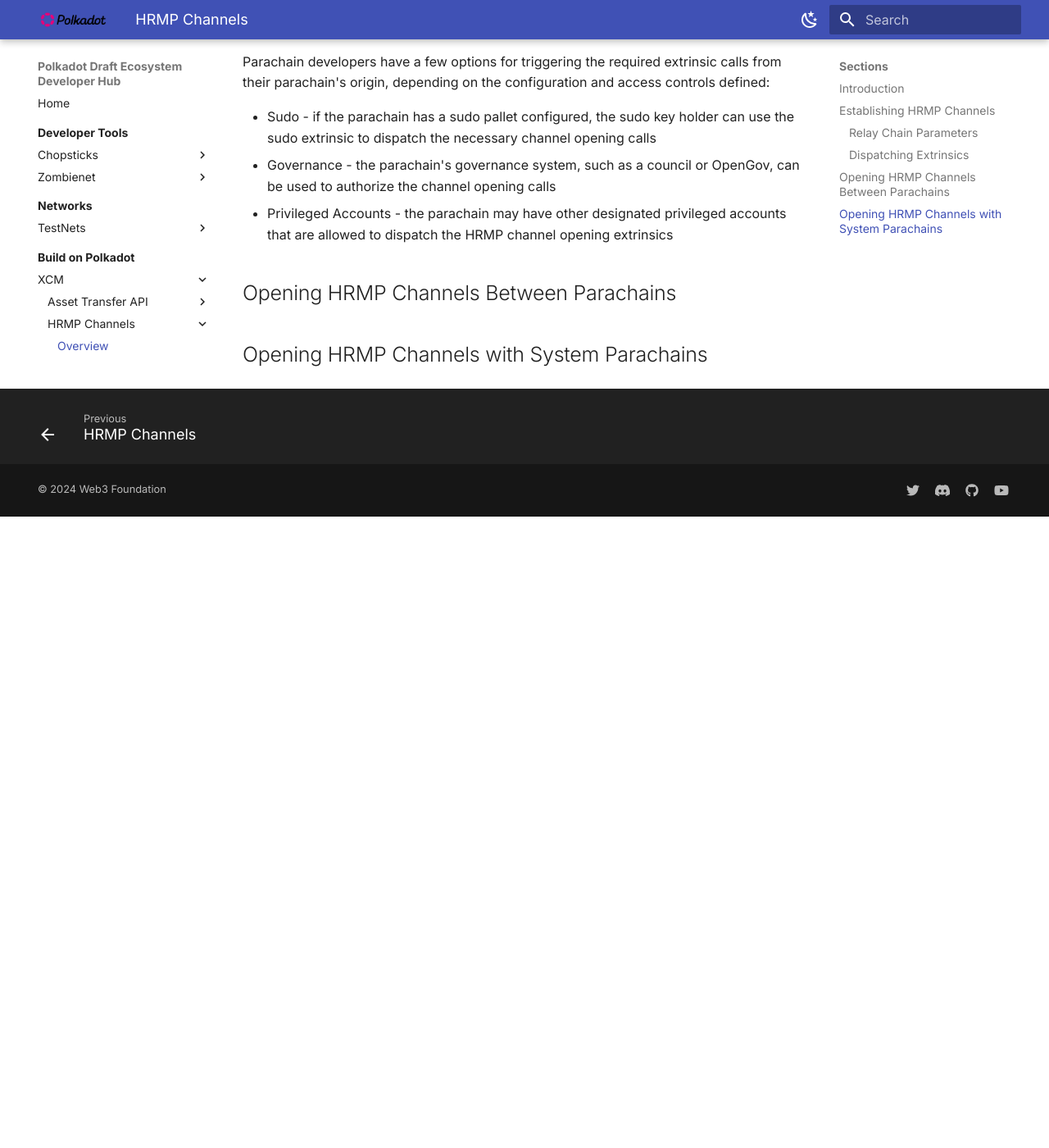
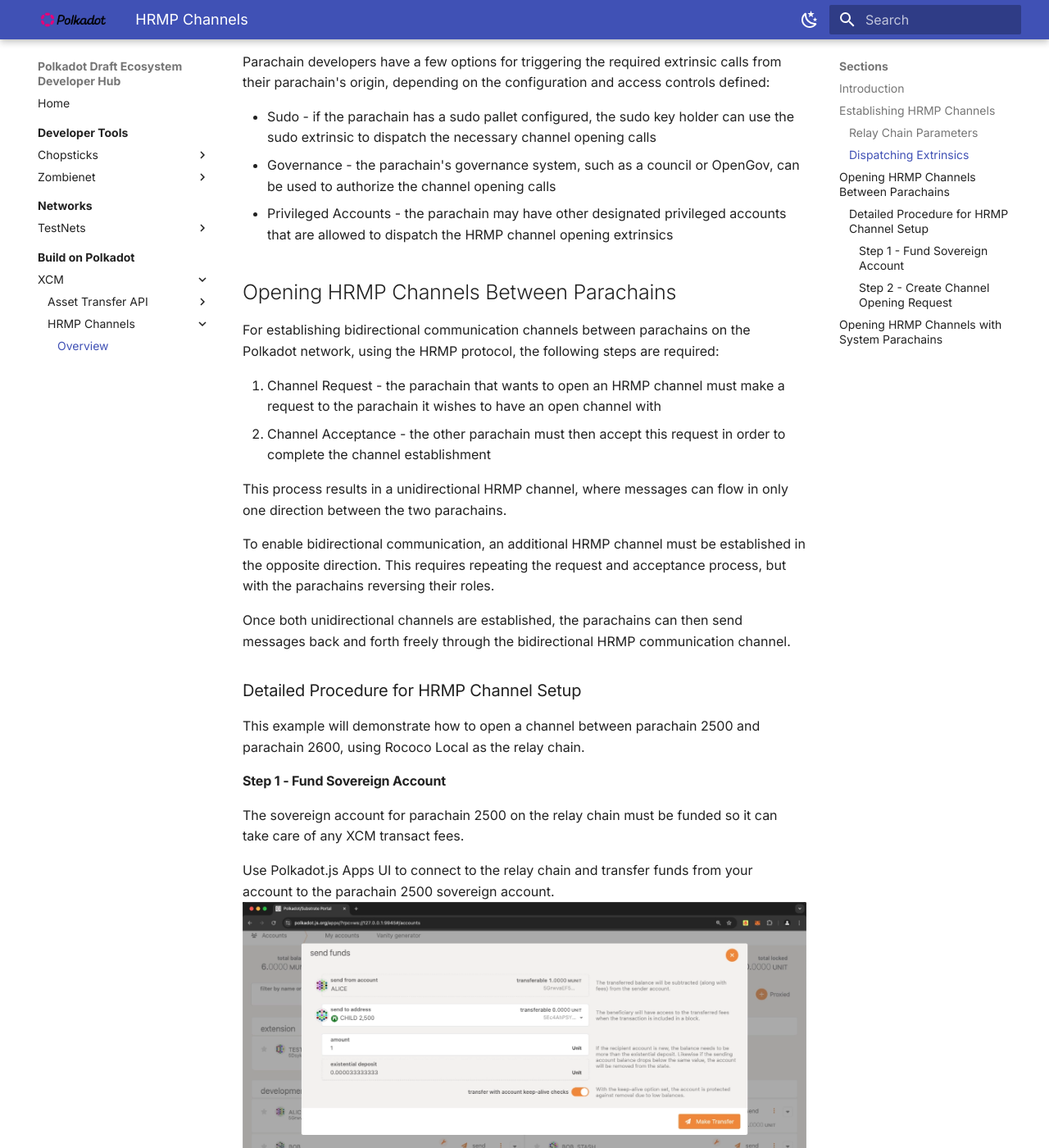
Before and after one commit to papermoonio/polkadot-ecosystem-docs-draft, an MkDocs documentation site: the page built from docs/build-on-polkadot/xcm/hrmp-channels/overview.md, in a window 1280 px wide and 1400 px high, scrolled down 2518 px. Shown: the whole window at 82% size. Built offline with MkDocs 1.6.1 and Material for MkDocs 9.7.7, drawn with Linux system fonts in a browser that asks for light colours; before the commit the page ends 3148 px from its top, so only the background shows below that; some of the changed text lies outside the part shown.

Commit message:
wip: channel btw parachains

```diff
--- a/docs/build-on-polkadot/xcm/hrmp-channels/overview.md
+++ b/docs/build-on-polkadot/xcm/hrmp-channels/overview.md
@@ -53,6 +53,65 @@
 
 ## Opening HRMP Channels Between Parachains
 
+For establishing bidirectional communication channels between parachains on the Polkadot network, using the HRMP protocol, the following steps are required:
+
+1. Channel Request - the parachain that wants to open an HRMP channel must make a request to the parachain it wishes to have an open channel with
+2. Channel Acceptance - the other parachain must then accept this request in order to complete the channel establishment
+
+This process results in a unidirectional HRMP channel, where messages can flow in only one direction between the two parachains.
+
+To enable bidirectional communication, an additional HRMP channel must be established in the opposite direction. This requires repeating the request and acceptance process, but with the parachains reversing their roles.
+
+Once both unidirectional channels are established, the parachains can then send messages back and forth freely through the bidirectional HRMP communication channel.
+
+### Detailed Procedure for HRMP Channel Setup
+
+This example will demonstrate how to open a channel between parachain 2500 and parachain 2600, using Rococo Local as the relay chain.
+
+#### Step 1 - Fund Sovereign Account
+
+The sovereign account for parachain 2500 on the relay chain must be funded so it can take care of any XCM transact fees.
+
+Use Polkadot.js Apps UI to connect to the relay chain and transfer funds from your account to the parachain 2500 sovereign account.
+![](/polkadot-ecosystem-docs-draft/images/build-on-polkadot/hrmp-channels/hrmp-channels-3.webp)
+
+??? note "Calculating Parachain Sovereign Account"
+    To generate the sovereign account address for a parachain, you'll need to follow these steps:
+
+    1. Determine if the parachain is an "up/down" chain (parent or child) or a "sibling" chain:
+
+        - Up/down chains use the prefix `0x70617261` (which decodes to `b"para"`)
+
+        - Sibling chains use the prefix `0x7369626c` (which decodes to `b"sibl"`)
+
+    2. Calculate the u32 scale encoded value of the parachain ID:
+
+        For example, parachain 2500 would be encoded as `c4090000`
+
+    3. Combine the prefix and parachain ID encoding to form the full sovereign account address:
+
+        The sovereign account of parachain 2500 in relay chain will be `0x70617261c4090000000000000000000000000000000000000000000000000000`
+        and the SS58 format of this address is `5Ec4AhPSY2GEE4VoHUVheqv5wwq2C1HMKa7c9fVJ1WKivX1Y`
+
+    To perform this conversion, you can also use the **"Para ID" to Address** section in [Substrate Utilities](https://www.shawntabrizi.com/substrate-js-utilities/).
+
+#### Step 2 - Create Channel Opening Request
+
+1. In Polkadot.js Apps, connect to the relay chain, navigate to the **Developer** dropdown and select the **Extrinsics** option
+
+    ![](/polkadot-ecosystem-docs-draft/images/build-on-polkadot/hrmp-channels/hrmp-channels-4.webp)
+
+2. Construct an `hrmpInitOpenChannel` extrinsic call
+
+    1. Select the **hrmp** pallet
+    2. Choose the **hrmpInitOpenChannel** extrinsic
+    3. Fill in the parameters
+        - **recipient** - parachain ID
+        - **proposedMaxCapacity** - number of messages that can be pending in the channel at once
+        - **proposedMaxMessageSize** - message size that could be put into the channel
+    4. Copy the encoded call data
+    ![](/polkadot-ecosystem-docs-draft/images/build-on-polkadot/hrmp-channels/hrmp-channels-5.webp)
+
 
 
 ## Opening HRMP Channels with System Parachains
```
Also changed, not shown: docs/images/build-on-polkadot/hrmp-channels/hrmp-channels-1.webp, docs/images/build-on-polkadot/hrmp-channels/hrmp-channels-2.webp, docs/images/build-on-polkadot/hrmp-channels/hrmp-channels-3.webp (added), docs/images/build-on-polkadot/hrmp-channels/hrmp-channels-4.webp (added), docs/images/build-on-polkadot/hrmp-channels/hrmp-channels-5.webp (added).
